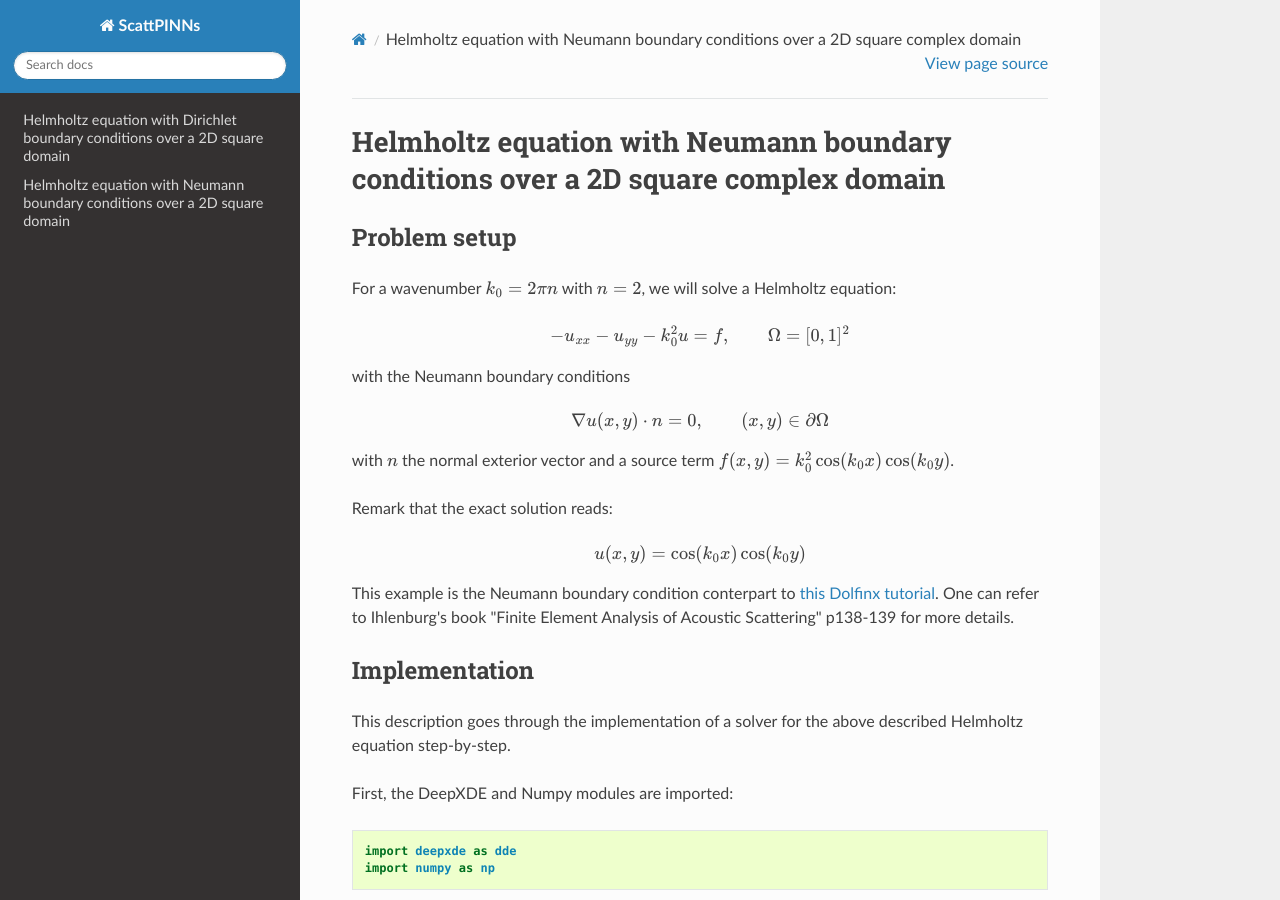
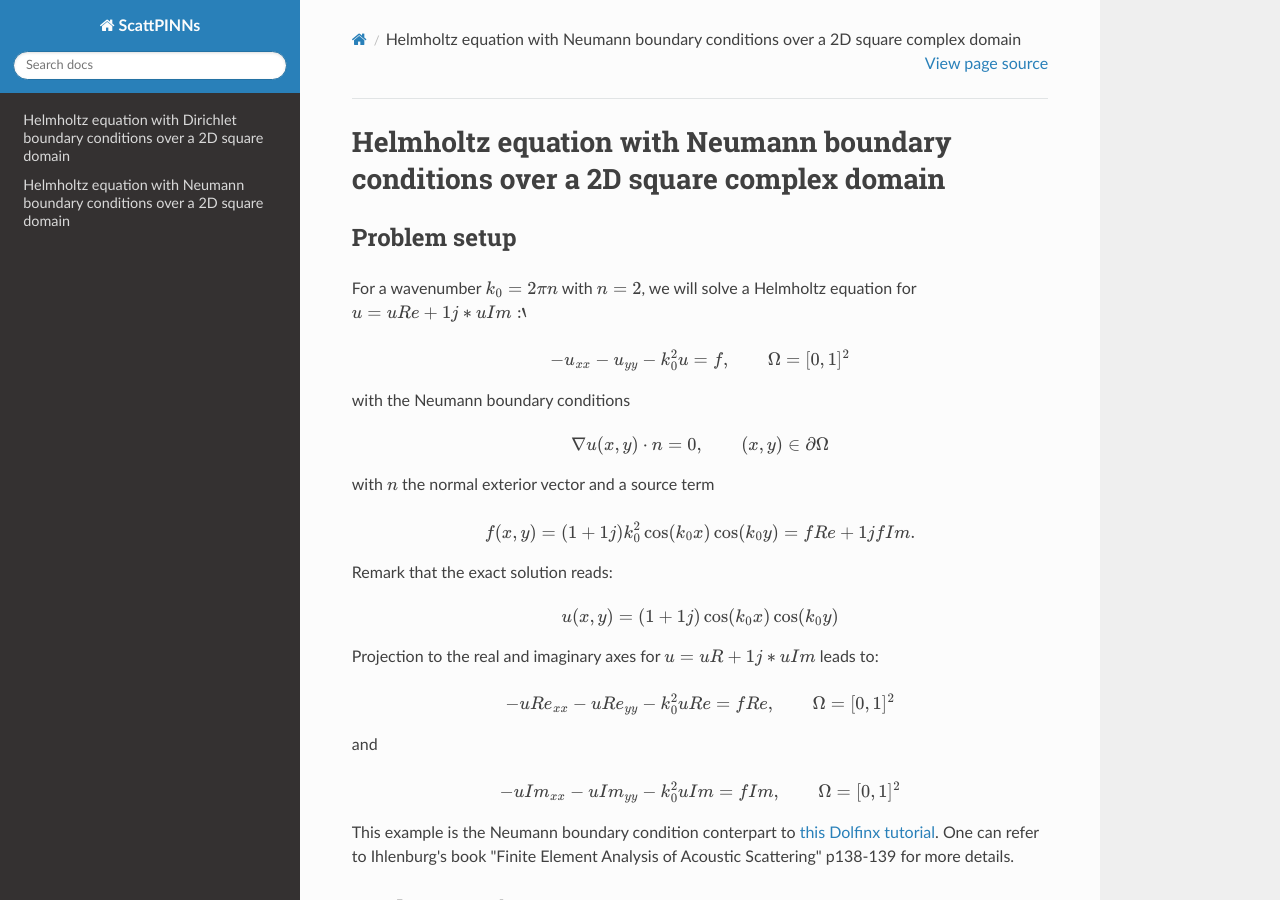
Before and after one commit to pescap/ScattPINNs, a Sphinx documentation site: the page built from docs/source/forward/helmholtz.2d.neumann.complex.coskx.rst, in a window 1280 px wide and 900 px high. Built offline with Sphinx 7.4.7 and the Read the Docs theme 2.0.0, drawn with Linux system fonts in a browser that asks for light colours.

Commit message:
modified docs for coskx

```diff
--- a/docs/source/forward/helmholtz.2d.neumann.complex.coskx.rst
+++ b/docs/source/forward/helmholtz.2d.neumann.complex.coskx.rst
@@ -4,19 +4,30 @@
 Problem setup
 --------------
 
-For a wavenumber :math:`k_0 = 2\pi n` with :math:`n = 2`, we will solve a Helmholtz equation:
+For a wavenumber :math:`k_0 = 2\pi n` with :math:`n = 2`, we will solve a Helmholtz equation for :math:`u = uRe + 1j * uIm:``
 
 .. math:: - u_{xx}-u_{yy} - k_0^2 u = f, \qquad  \Omega = [0,1]^2
+
 
 with the Neumann boundary conditions
 
 .. math:: \nabla u(x,y) \cdot n =0, \qquad (x,y)\in \partial \Omega
 
-with :math:`n` the normal exterior vector and a source term :math:`f(x,y) = k_0^2 \cos(k_0 x)\cos(k_0 y)`.
+with :math:`n` the normal exterior vector and a source term
+
+.. math:: f(x,y) = (1 + 1j) k_0^2 \cos(k_0 x)\cos(k_0 y) = fRe + 1j fIm.
 
 Remark that the exact solution reads:
 
-.. math:: u(x,y)= \cos(k_0 x)\cos(k_0 y)
+.. math:: u(x,y)=(1 + 1j) \cos(k_0 x)\cos(k_0 y)
+
+Projection to the real and imaginary axes for :math:`u = uR + 1j * uIm` leads to:
+
+.. math:: - uRe_{xx}-uRe_{yy} - k_0^2 uRe = fRe, \qquad  \Omega = [0,1]^2
+
+and
+
+.. math:: - uIm_{xx}-uIm_{yy} - k_0^2 uIm = fIm, \qquad  \Omega = [0,1]^2
 
 This example is the Neumann boundary condition conterpart to `this Dolfinx tutorial <https://github.com/FEniCS/dolfinx/blob/main/python/demo/helmholtz2D/demo_helmholtz_2d.py>`_. One can refer to Ihlenburg\'s book \"Finite Element Analysis of Acoustic Scattering\" p138-139 for more details.
 
```
